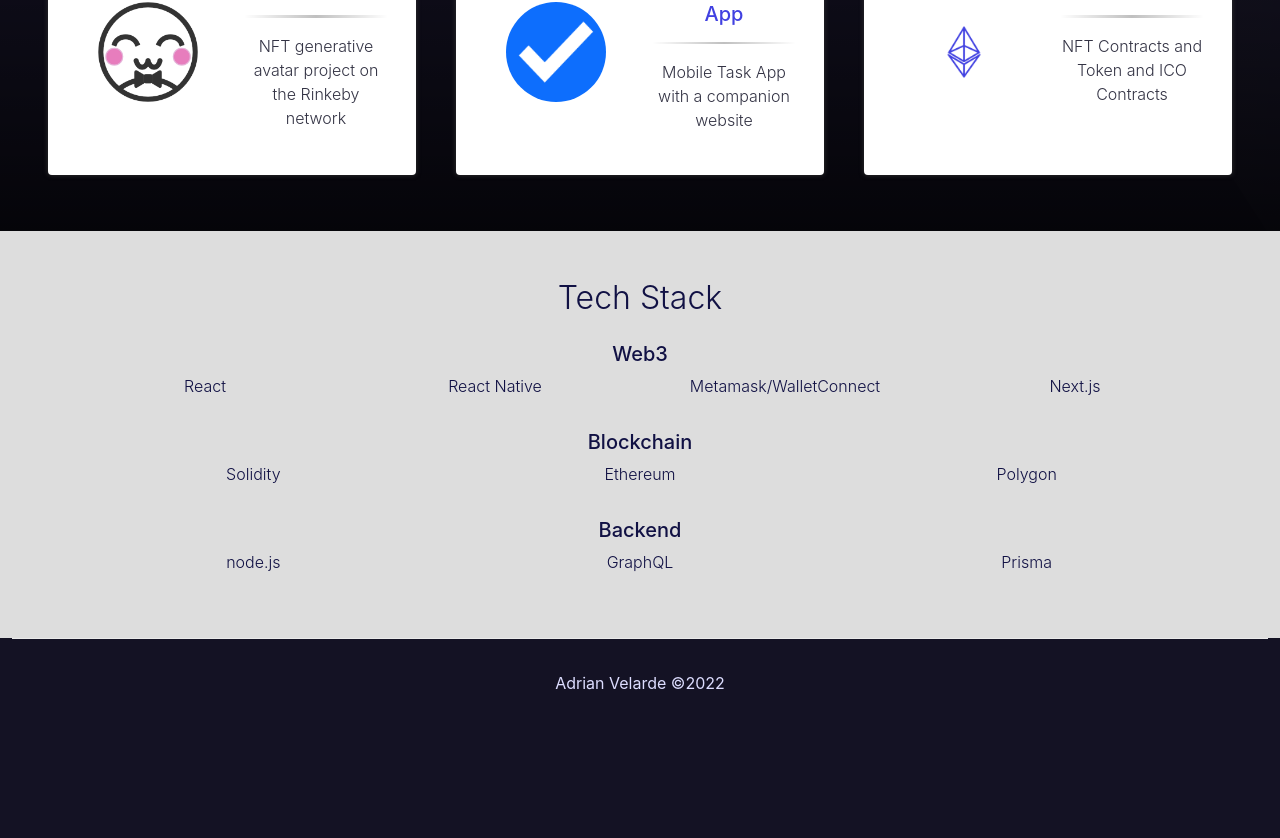
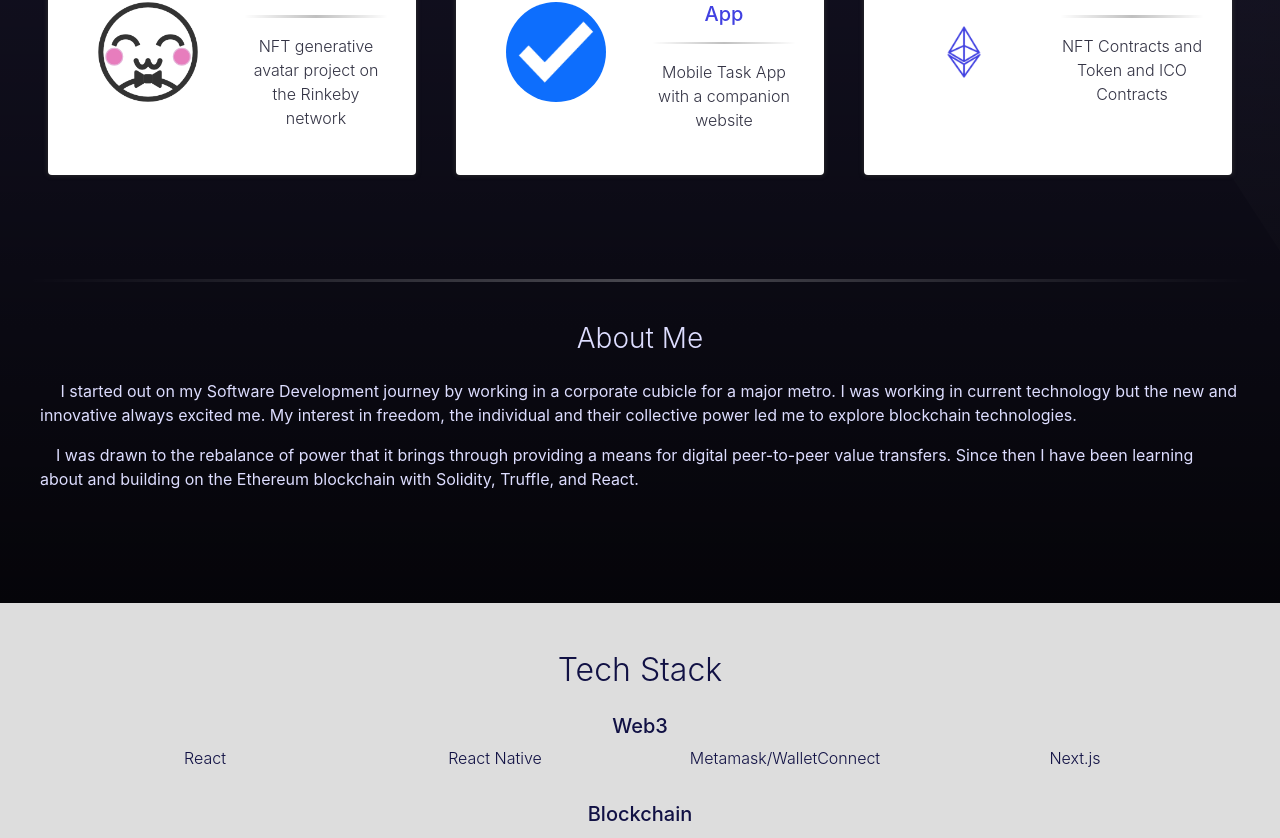
Before and after one commit to adrianve-dev/dev-portfolio, a Next.js app: page / in a window 1280 px wide. Shown: the part 1412-2250 px from the top of the page. Before the commit the page ends 2139 px from the top, so only its background shows below. Built offline with nearby package versions, Linux system fonts and the light colour scheme.

Commit message:
feat: add About Me section

```diff
--- a/pages/index.js
+++ b/pages/index.js
@@ -84,9 +84,9 @@
         <div className={decorations.parallelogram}></div>
 
         <Row className='mt-5 py-5 px-3 align-self-stretch text-center' style={{background: 'linear-gradient(180deg, rgba(0,0,255,0) 0%, rgba(0,0,0,0.75) 100%)'}}>
-          <hr />
-          <h3 className='fw-light my-4'>Projects</h3>
           <Row className='m-auto'>
+            <hr />
+            <h3 className='fw-light my-4'>Projects</h3>
             <Col sm='4'>
               <Row style={{color: '#334', backgroundColor:'white', minHeight: '15em', boxShadow: '0 0 5px #333', borderRadius: '0.25em', overflow: 'hidden'}} className='fw-light p-3 m-2'>
                 <Col xs='12' sm='6' className='my-auto'>
@@ -137,6 +137,20 @@
                   <div>NFT Contracts and Token and ICO Contracts</div>
                 </Col>
               </Row>
+            </Col>
+          </Row>
+
+          <Row className='mt-5 py-5 align-self-stretch mx-auto text-start'>
+            <hr />
+            <h3 className='fw-light my-4 text-center'>About Me</h3>
+            <Col sm='12'>
+              &emsp; I started out on my Software Development journey by working in a corporate cubicle for a major metro.
+              I was working in current technology but the new and innovative always excited me.
+              My interest in freedom, the individual and their collective power led me to explore blockchain technologies.
+            </Col>
+            <Col sm='12 my-3'>
+              &emsp;I was drawn to the rebalance of power that it brings through providing a means for digital peer-to-peer value transfers.
+              Since then I have been learning about and building on the Ethereum blockchain with Solidity, Truffle, and React.
             </Col>
           </Row>
         </Row>
```
